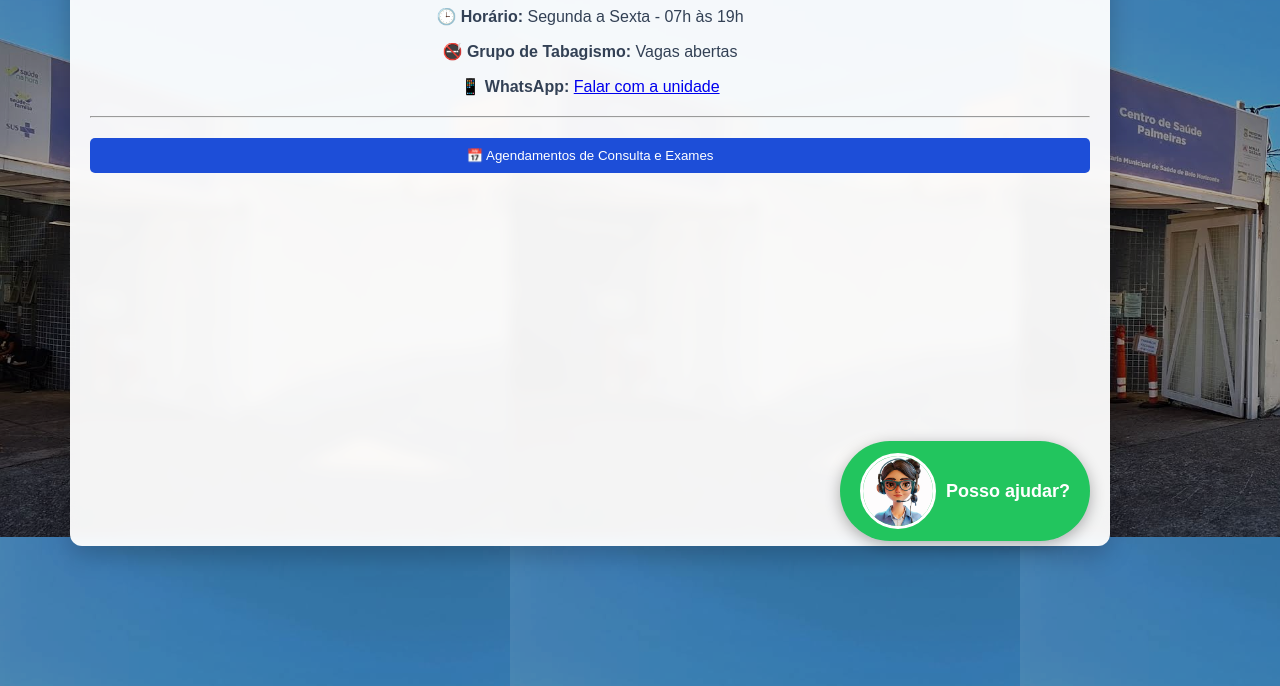
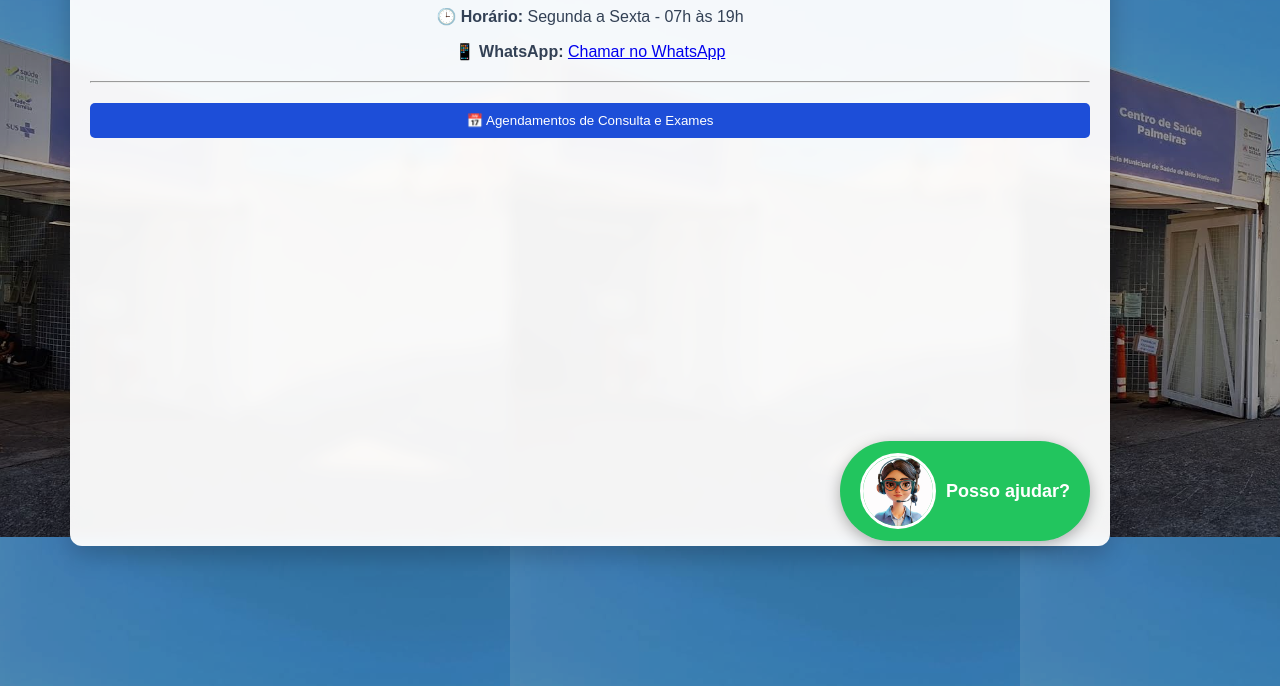
Before and after one commit to centro-de-saude-palmeiras/meu-site, a plain HTML site: page index.html in a window 1280 px wide. Shown: the part 114-800 px from the top of the page. Drawn offline with Linux system fonts and the light colour scheme; no server answers.

Commit message:
atualização

```diff
--- a/estilo.css
+++ b/estilo.css
@@ -39,6 +39,7 @@ h2 {
   align-items: center;
   gap: 10px;
 }
+
 
 p {
   color: #334155;
--- a/index.html
+++ b/index.html
@@ -12,11 +12,10 @@
 <h1>🏥 Centro de Saúde Palmeiras</h1>
 
 <p><b>🕒 Horário:</b> Segunda a Sexta - 07h às 19h</p>
-<p><b>🚭 Grupo de Tabagismo:</b> Vagas abertas</p>
 <p>
   <b>📱 WhatsApp:</b>
   <a href="https://wa.me/553132776485?text=Ola,%20gostaria%20de%20informacoes%20sobre%20atendimento" target="_blank">
-    Falar com a unidade
+    Chamar no WhatsApp
   </a>
 </p>
 
```
